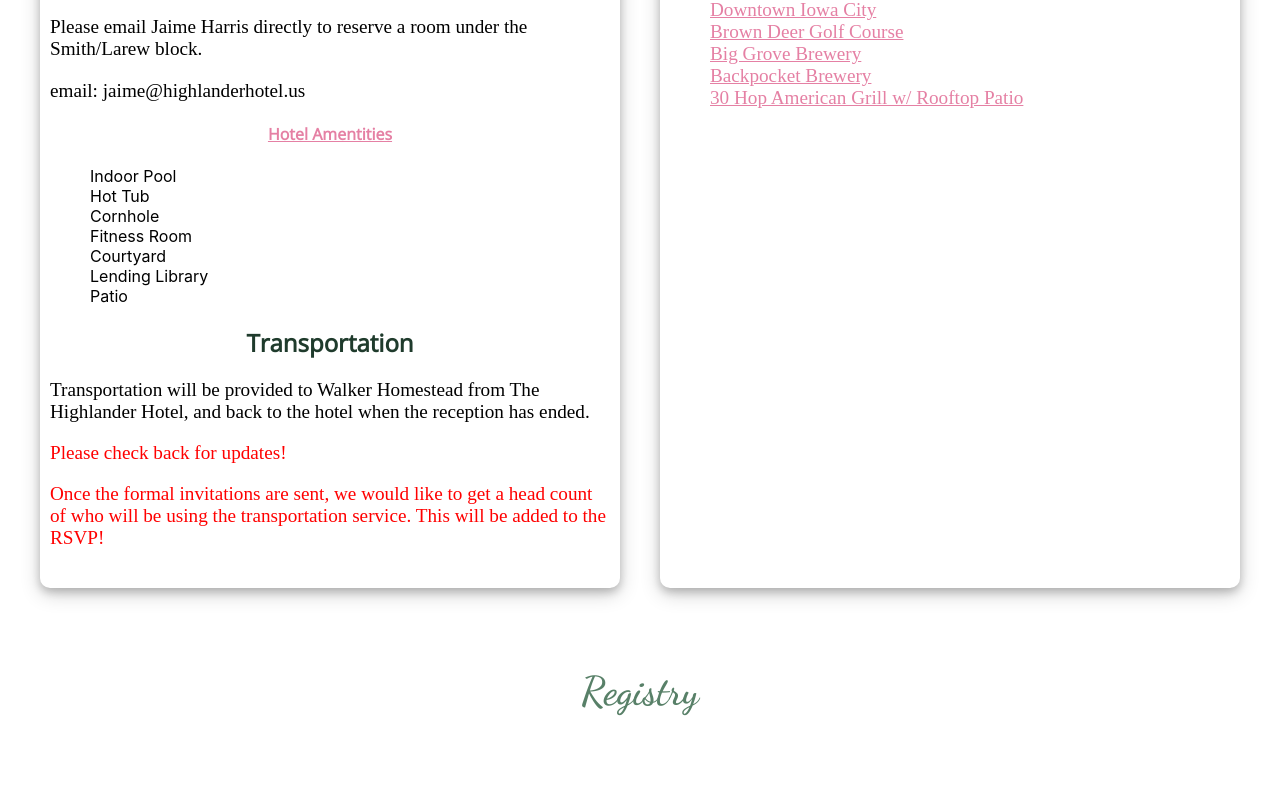
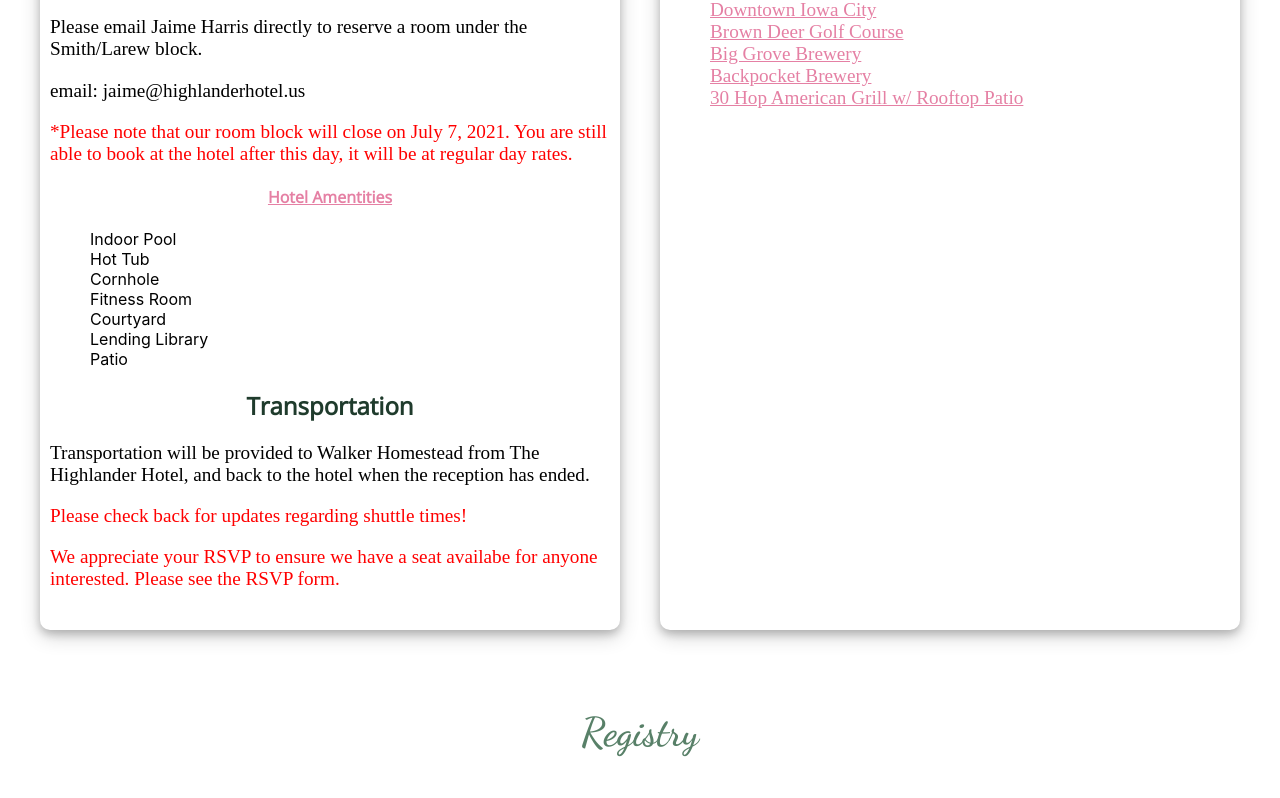
Before and after one commit to trentnsmith/wedding-website2.0, a React (Create React App) app: page / in a window 1280 px wide. Shown: the part 3542-4340 px from the top of the page. Built offline with nearby package versions, Linux system fonts and the light colour scheme; a web font is replaced by a local one.

Commit message:
updating rsvp form/accm section

```diff
--- a/src/components/Accommodations/Accm.css
+++ b/src/components/Accommodations/Accm.css
@@ -10,7 +10,9 @@ h2, h3, h4 {
     font-family: 'Open Sans', sans-serif;
 }
 
-
+.block_note {
+    color: red;
+}
 
 .info-block p {
     font-family: 'Bellefair', serif;
--- a/src/components/Accommodations/Accm.js
+++ b/src/components/Accommodations/Accm.js
@@ -25,7 +25,10 @@ class Accm extends Component {
                             </a>< br />
                             <p>Please email Jaime Harris directly to reserve a room under the Smith/Larew block.</p>
                             <p>email: jaime@highlanderhotel.us</p>
-                            <h4><a href="https://www.highlanderhotel.us/urban-resort/amenities">Hotel Amentities</a></h4>
+                            <p className="block_note">*Please note that our room block will close on July 7, 2021. You are still able to book at the hotel after
+                                this day, it will be at regular day rates.
+                            </p>
+                            <h4><a href="https://www.highlanderhotel.us/urban-resort/amenities" target="_blank" rel="noreferrer" >Hotel Amentities</a></h4>
                             <div>
                                 <ul>
                                     <li>Indoor Pool</li>
@@ -40,10 +43,9 @@ class Accm extends Component {
                             <h2>Transportation</h2>
                             <p>Transportation will be provided to Walker Homestead from
                             The Highlander Hotel, and back to the hotel when the reception has ended.</p>
-                            <p className="updates">Please check back for updates!</p>
-                            <p className="updates">Once the formal invitations are sent, we would like
-                            to get a head count of who will be using the transportation service.
-                            This will be added to the RSVP!</p>
+                            <p className="updates">Please check back for updates regarding shuttle times!</p>
+                            <p className="updates">We appreciate your RSVP to ensure we have a seat availabe for anyone interested.
+                            Please see the RSVP form.</p>
                         </div>
                     </div>
                     <div className="hotel hotel-iowa">
--- a/src/components/RSVP/RSVP.css
+++ b/src/components/RSVP/RSVP.css
@@ -1,3 +1,4 @@
 .updates {
     color: red;
+    font-size: larger;
 }
--- a/src/components/RSVP/RSVP.js
+++ b/src/components/RSVP/RSVP.js
@@ -1,4 +1,5 @@
 import React, { Component } from 'react';
+import './RSVP.css';
 
 class RSVP extends Component {
     render() {
@@ -10,7 +11,7 @@ class RSVP extends Component {
                 <div className="updates">
                     <p>Please RSVP by July 14, 2021</p>
                     <p>
-                        <a href="https://trent-jean.wedsites.com/rsvp" target="_blank" rel="noreferrer">
+                        <a className="rsvp_link" href="https://trent-jean.wedsites.com/rsvp" target="_blank" rel="noreferrer">
                             RSVP Form
                         </a>
                     </p>
```
Also changed, not shown: src/components/Main/Main.js (line endings or trailing spaces), 1 other file (tests, documents, lock files or other folders).
